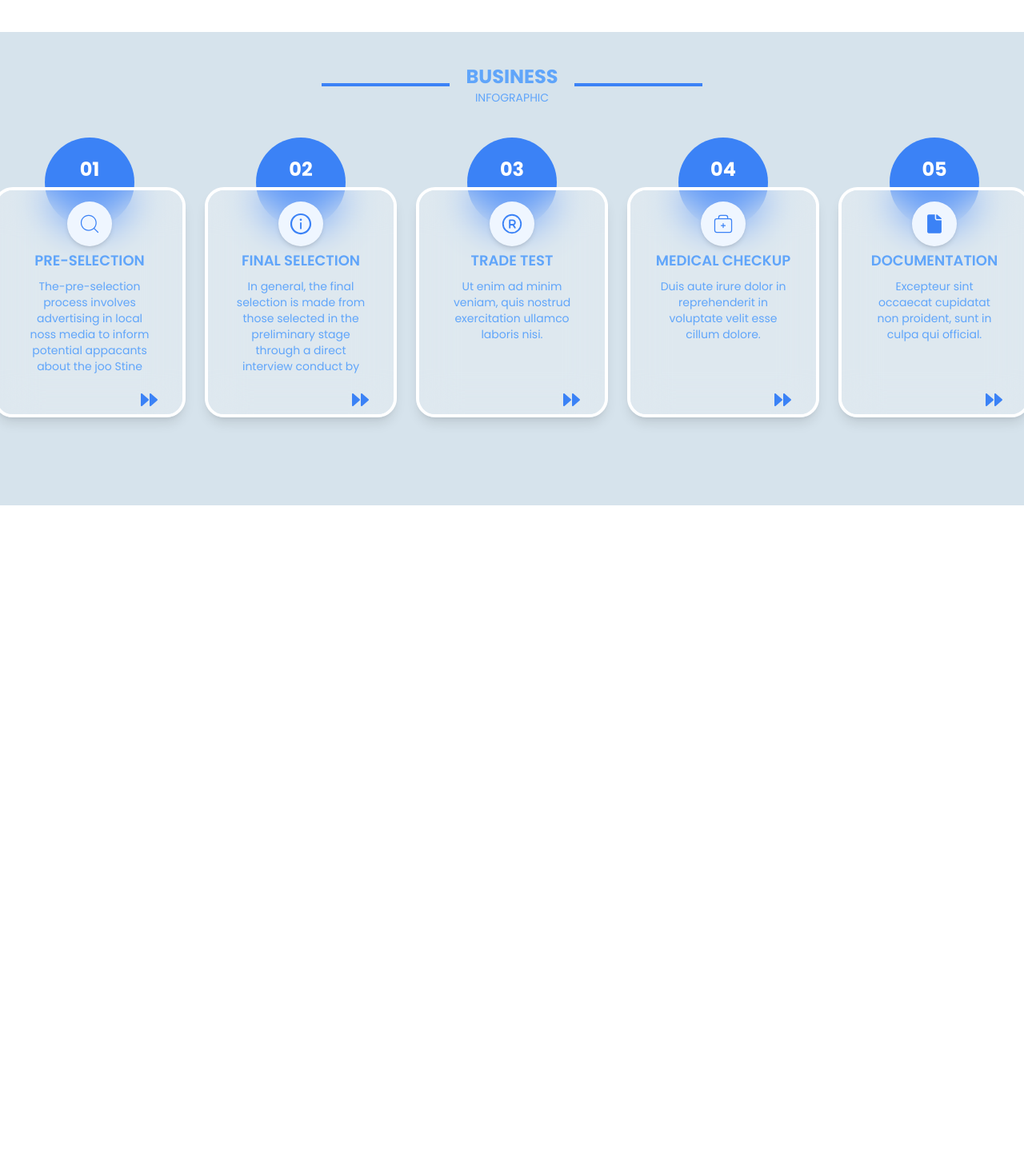
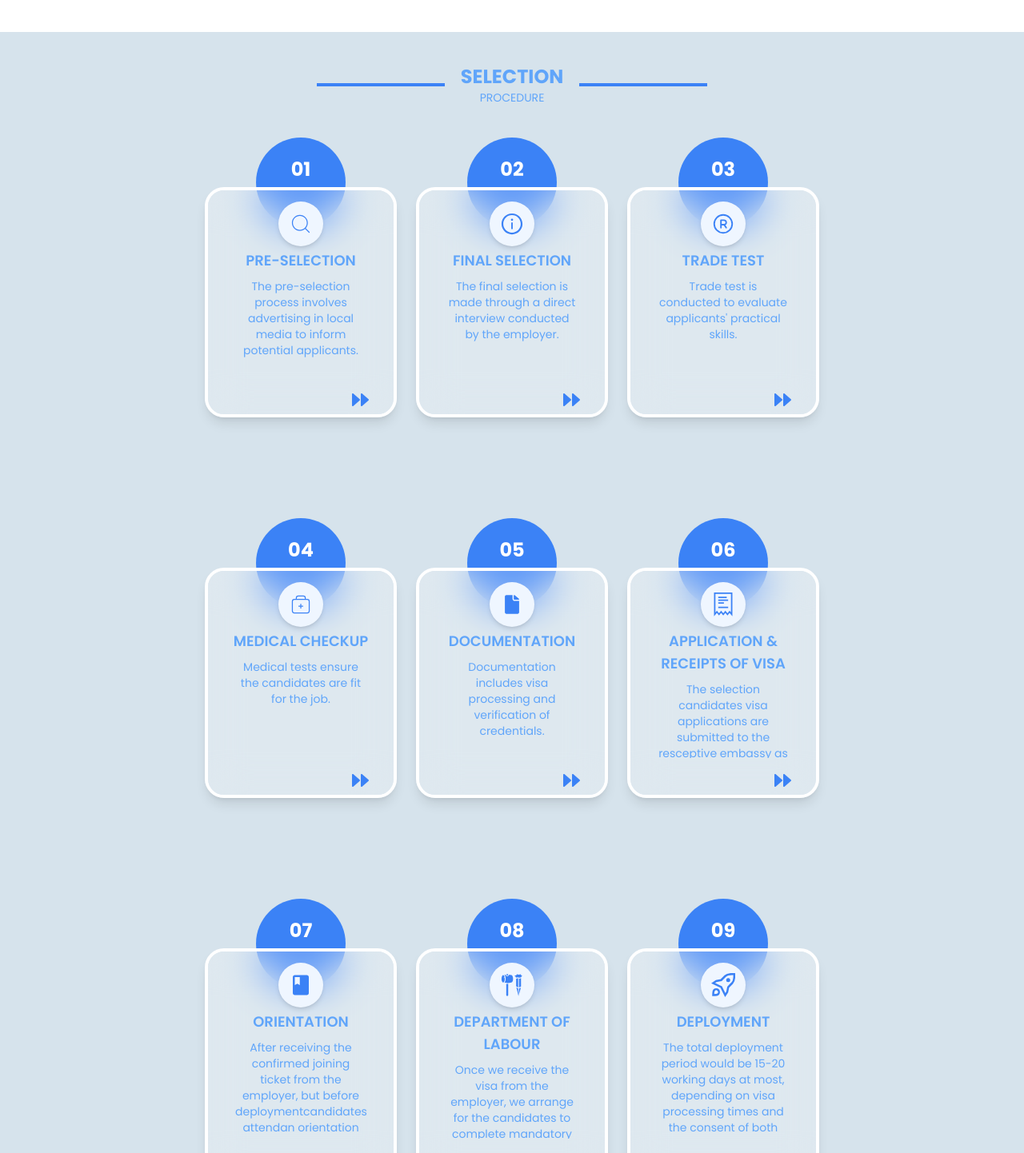
Before and after one commit to samrat-rock/dummyfile, a Next.js app: page /contentpage in a window 1280 px wide. Shown: the top 1442 px of the page at 80% size. Before the commit the page ends 800 px from the top, so only its background shows below. Built offline with nearby package versions, Linux system fonts and the light colour scheme.

Commit message:
updated 9 components

```diff
--- a/src/app/contentpage/page.js
+++ b/src/app/contentpage/page.js
@@ -4,93 +4,108 @@ import { TbPlayerTrackNextFilled } from "react-icons/tb";
 import { IoIosDocument } from "react-icons/io";
 import { CiMedicalCase } from "react-icons/ci";
 import { PiTrademarkRegistered } from "react-icons/pi";
-
-
-
-
-
+import { TfiReceipt } from "react-icons/tfi";
+import { MdClass } from "react-icons/md";
+import { GiStakeHammer } from "react-icons/gi";
+import { GrDeploy } from "react-icons/gr";
 import React from "react";
 
 const sections = [
   {
     id: 1,
     title: "PRE-SELECTION",
-    description: "The-pre-selection process involves advertising in local noss media to inform potential appacants about the joo Stine applications are drawn from our existing database",
+    description: "The pre-selection process involves advertising in local media to inform potential applicants.",
     icon: <CiSearch className="text-blue-500 text-3xl" />,
   },
   {
     id: 2,
     title: "FINAL SELECTION",
-    description: "In general, the final selection is made from those selected in the preliminary stage through a direct interview conduct by the employer or its representative. It consists of both  ",
+    description: "The final selection is made through a direct interview conducted by the employer.",
     icon: <AiOutlineInfoCircle className="text-blue-500 text-3xl" />,
   },
   {
     id: 3,
     title: "TRADE TEST",
-    description: "Ut enim ad minim veniam, quis nostrud exercitation ullamco laboris nisi.",
+    description: "Trade test is conducted to evaluate applicants' practical skills.",
     icon: <PiTrademarkRegistered className="text-blue-500 text-3xl" />,
   },
   {
     id: 4,
     title: "MEDICAL CHECKUP",
-    description: "Duis aute irure dolor in reprehenderit in voluptate velit esse cillum dolore.",
+    description: "Medical tests ensure the candidates are fit for the job.",
     icon: <CiMedicalCase className="text-blue-500 text-3xl" />,
   },
   {
     id: 5,
     title: "DOCUMENTATION",
-    description: "Excepteur sint occaecat cupidatat non proident, sunt in culpa qui official.",
+    description: "Documentation includes visa processing and verification of credentials.",
     icon: <IoIosDocument className="text-blue-500 text-3xl" />,
   },
+  {
+    id: 6,
+    title: "APPLICATION & RECEIPTS OF VISA",
+    description: "The selection candidates visa applications are submitted to the resceptive embassy as authorized by the employer.The process varies from country to country. upon receipt of the visa, we iniate the deparutre procedures for the workes",
+    icon: <TfiReceipt className="text-blue-500 text-3xl" />,
+  },
+  {
+    id: 7,
+    title: "ORIENTATION",
+    description: "After receiving the confirmed joining ticket from the employer, but before deploymentcandidates attendan orientation class conducted by our company management, it is a crucial factor for employees to understand the working conditions, political climate, climatic conditions, socio-cultural values, and rules and regulations of their destination country to help them adapt to the work environment. The orientation program provides with necessary information related ther recruitment it also guides trem nima nanine good conduct and motivates them to full their duties and responsibilities",
+    icon: <MdClass className="text-blue-500 text-3xl" />,
+  },
+  {
+    id: 8,
+    title: "DEPARTMENT OF LABOUR",
+    description: "Once we receive the visa from the employer, we arrange for the candidates to complete mandatory insurance amounting to Nepalese Rupees 10,00,000 by paying the required insurance premium under the foreign employment insurance scheme. We apply for the Department of Labor approval, which takes about 4 working days to get final approval from them.",
+    icon: <GiStakeHammer className="text-blue-500 text-3xl" />,
+  },
+  {
+    id: 9,
+    title: "DEPLOYMENT",
+    description: "The total deployment period would be 15-20 working days at most, depending on visa processing times and the consent of both parties. Once we receive final approval from the concerned authorities, we request the employer to provide the joining ticket for the earliest available date:",
+    icon: <GrDeploy className="text-blue-500 text-3xl" />,
+  }
 ];
 
 function Page() {
   return (
     <div className="container mx-auto py-10 mt-10 flex flex-col items-center bg-[#D6E3EC] font-poppins">
-
       <div className="flex items-center gap-5">
         <div className="border-blue-500 border-2 w-40 hidden lg:block"></div>
         <div className="text-blue-400 text-center">
-          <h3 className="font-bold text-2xl">BUSINESS</h3>
-          <p className="text-sm">INFOGRAPHIC</p>
+          <h3 className="font-bold text-2xl">SELECTION</h3>
+          <p className="text-sm">PROCEDURE</p>
         </div>
         <div className="border-blue-500 border-2 w-40 hidden lg:block"></div>
       </div>
 
-      <section className="flex gap-14 justify-center flex-wrap mt-10">
+
+      <section className="grid grid-cols-1 sm:grid-cols-2 lg:grid-cols-3 gap-14 mt-10">
   {sections.map((section) => (
-          <div
-            key={section.id}
-            className="relative w-52 flex flex-col items-center group"
-          >
+    <div key={section.id} className="relative w-52 flex flex-col items-center group">
       <div className="bg-blue-500 rounded-full aspect-square w-30 flex h-28 justify-center pt-6 text-white font-bold text-2xl">
         <h3>{`0${section.id}`}</h3>
       </div>
-
 
       <div className="relative w-60 h-72 border-4 border-white rounded-3xl shadow-lg bottom-[70px] overflow-hidden mt-5 group-hover:scale-105 transition-all duration-300 ease-in-out">
         <div className="w-full h-full backdrop-blur-xl bg-white/20 "></div>
       </div>
 
-
       <div className="absolute top-[80px] w-14 h-14 bg-blue-50 rounded-full flex items-center justify-center shadow-md">
         {section.icon}
       </div>
 
-
       <div className="text-blue-400 text-center w-[180px] absolute top-[140px] h-[160px] flex flex-col">
         <h3 className="text-lg font-semibold mb-2">{section.title}</h3>
-  <p className="text-sm overflow-y-auto px-2 pb-2 scrollbar-hide">
-    {section.description}
-  </p>
-  <div className="absolute right-1  top-44">
+        <p className="text-sm overflow-y-auto px-2 pb-2 scrollbar-hide">{section.description}</p>
+        <div className="absolute right-1 top-44">
           <TbPlayerTrackNextFilled className="text-blue-500 text-2xl" />
         </div>
       </div>
-
     </div>
   ))}
 </section>
+
     </div>
   );
 }
--- a/src/app/newpage/page.js
+++ b/src/app/newpage/page.js
@@ -1,4 +1,6 @@
 import Link from "next/link";
+import Image from "next/image";
+
 
 const data = [
     {
```
Also changed, not shown: 1 other file (tests, documents, lock files or other folders). Lines whose indentation alone changed are shown as unchanged.
